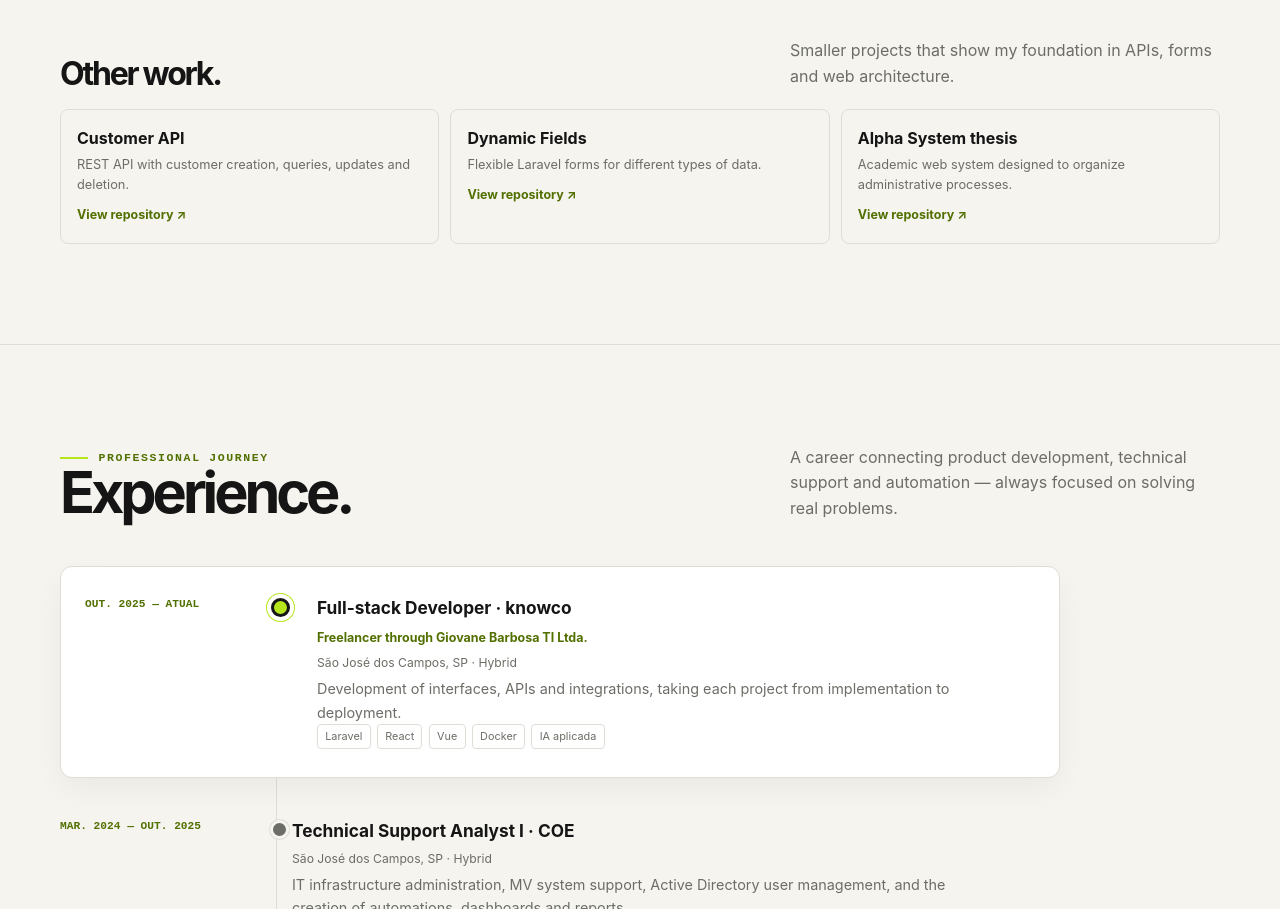
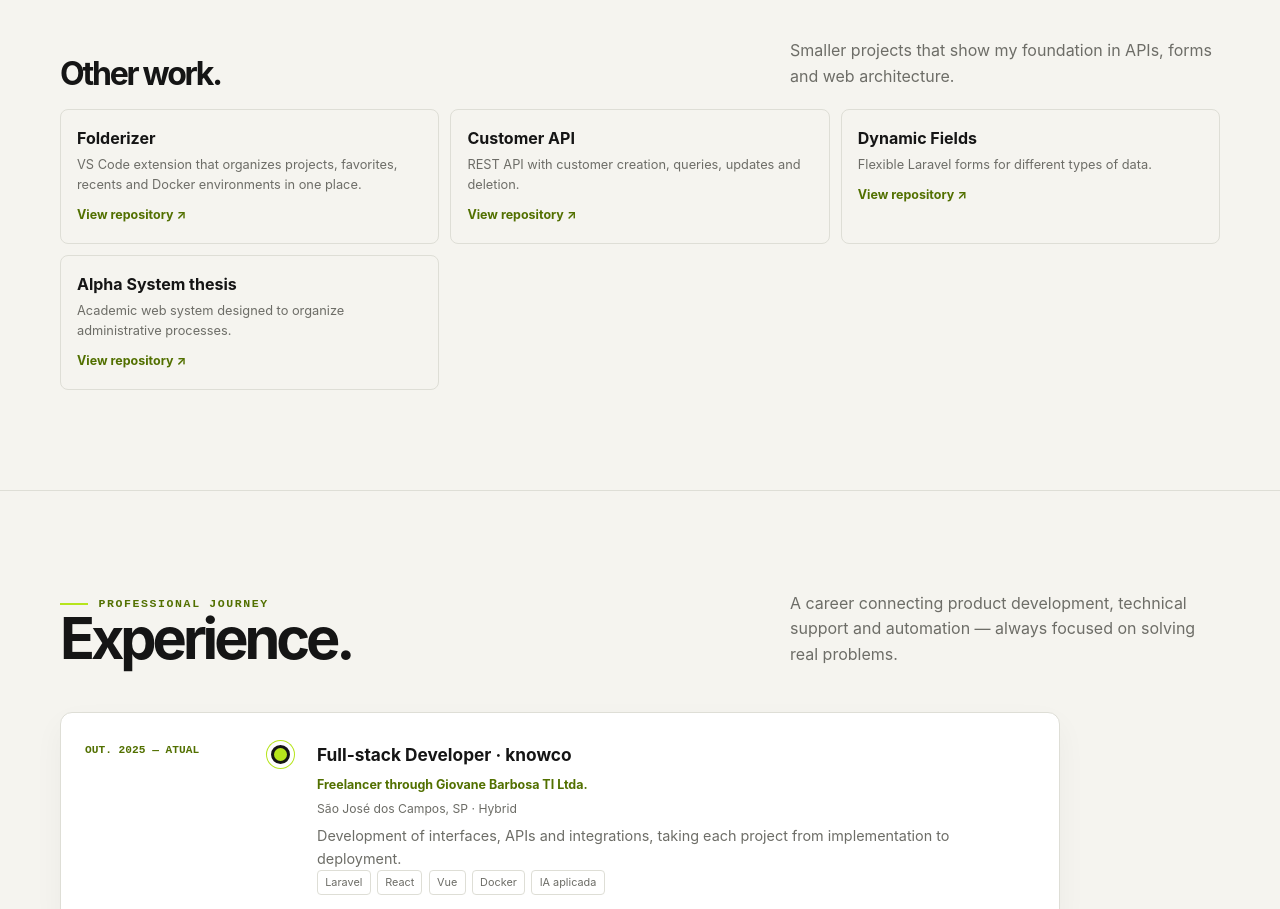
Before and after one commit to giovane-breno/Portfolio, an Astro site: page / in a window 1280 px wide. Shown: the part 2760-3669 px from the top of the page. Built offline with nearby package versions, Linux system fonts and the light colour scheme; Astro itself is replaced by a stand-in of ours.

Commit message:
adiciona folderizer aos projetos

```diff
--- a/src/pages/index.astro
+++ b/src/pages/index.astro
@@ -16,6 +16,7 @@ const roles = [
 ];
 
 const more = [
+  ['Folderizer','Extensão para VS Code que organiza projetos, favoritos, recentes e ambientes Docker em um só lugar.','Folderizer','VS Code extension that organizes projects, favorites, recents and Docker environments in one place.','https://github.com/giovane-breno/folderize'],
   ['API de Clientes','REST API com cadastro, consulta, atualização e remoção de clientes.','Customer API','REST API with customer creation, queries, updates and deletion.','https://github.com/giovane-breno/customer_management'],
   ['Campos Dinâmicos','Formulários flexíveis em Laravel para diferentes tipos de dados.','Dynamic Fields','Flexible Laravel forms for different types of data.','https://github.com/giovane-breno/Dynamic-Form-Fields-in-Laravel'],
   ['TCC Alpha System','Projeto acadêmico de sistema web para organizar processos administrativos.','Alpha System thesis','Academic web system designed to organize administrative processes.','https://github.com/giovane-breno/ALPHA-SYSTEM']
```
